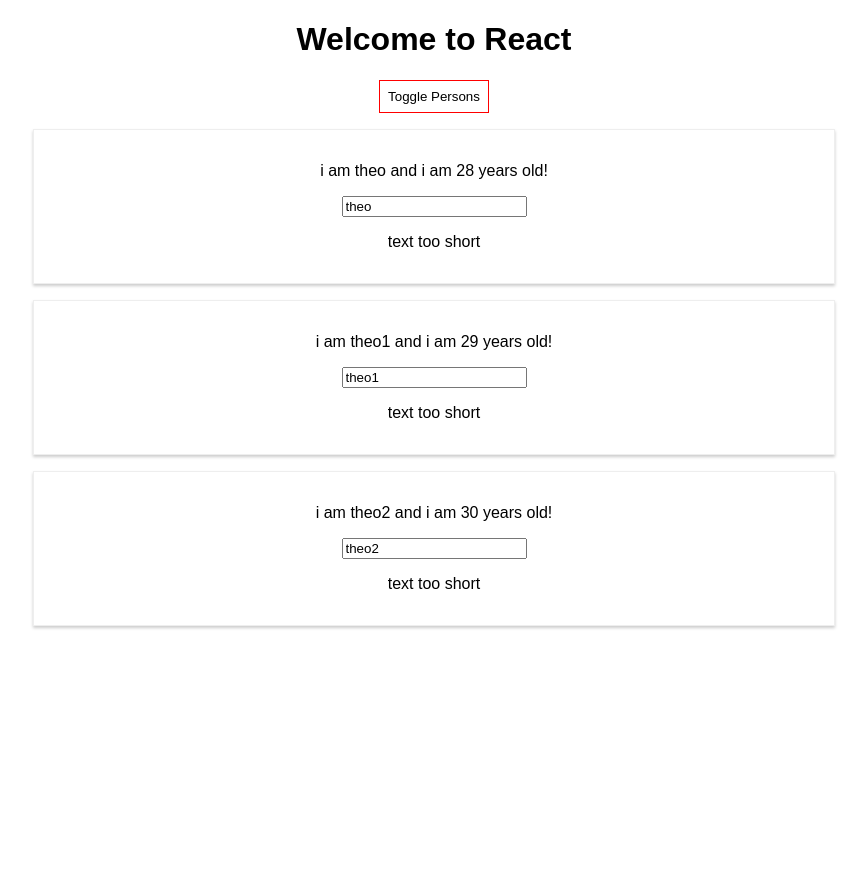
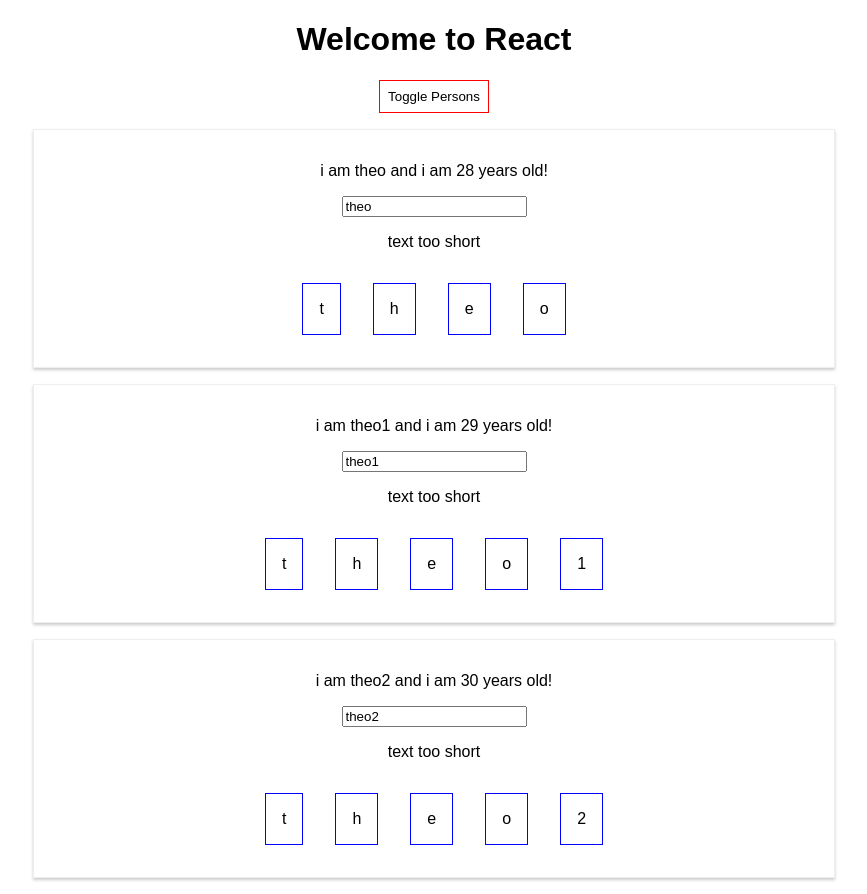
Before and after one commit to thodorisk/react-learning-app, a React (Create React App) app: page / in a window 1280 px wide. Both pictures are taken after a click on the button "Toggle Persons". Shown: the whole page, without its empty margins (206-1073 px from the left). Before the commit the page ends 800 px from the top, so only its background shows below. Built offline with nearby package versions, Linux system fonts and the light colour scheme.

Commit message:
Adds charbox component

```diff
--- /dev/null
+++ b/src/Charbox/Charbox.js
@@ -0,0 +1,18 @@
+import React from 'react';
+
+const charbox = (props) => {
+    const style = {
+        display: 'inline-block',
+        padding: '16px',
+        margin: '16px',
+        border:  '1px solid blue',
+        textAlign: 'center'
+    }
+    return (
+        <div style={style}>
+            {props.character}
+        </div>
+    )
+}
+
+export default charbox;
--- a/src/Person/Person.js
+++ b/src/Person/Person.js
@@ -1,15 +1,20 @@
 import React from 'react';
 import './Person.css';
 import Validation from "../Validation/Validation";
+import Charbox from "../Charbox/Charbox";
 
 
 const person = (props) => {
+    const charList = props.name.split('').map((char, index) => {
+        return <Charbox character={char} key={index} />;
+    })
     return (
         <div className="Person">
             <p onClick={props.click}>i am {props.name} and i am {props.age} years old!</p>
             <p>{props.children}</p>
             <input type="text" onChange={props.changed} value={props.name}></input>
             <Validation inputLength={props.name.length} />
+            {charList}
         </div>
     )
 }
```
